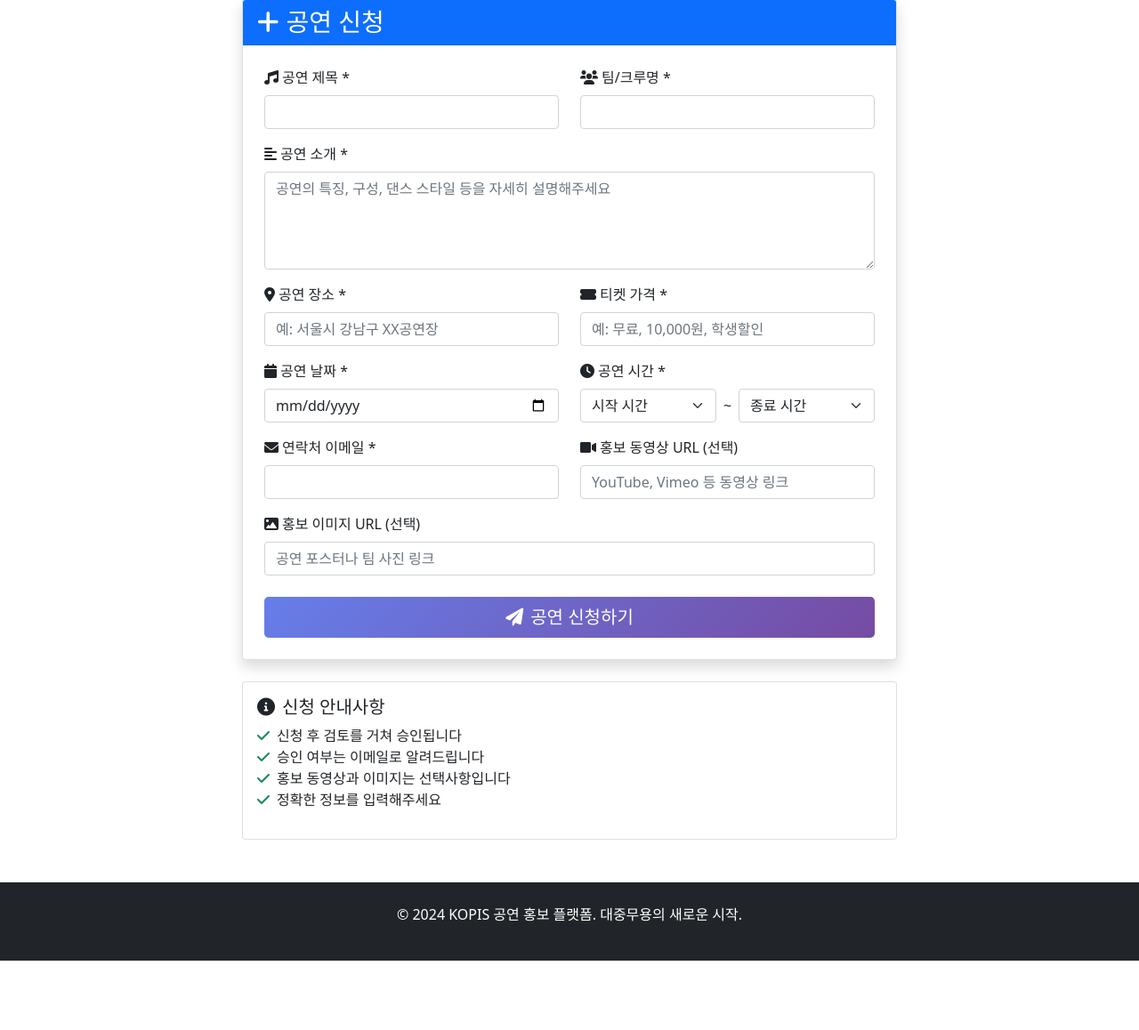
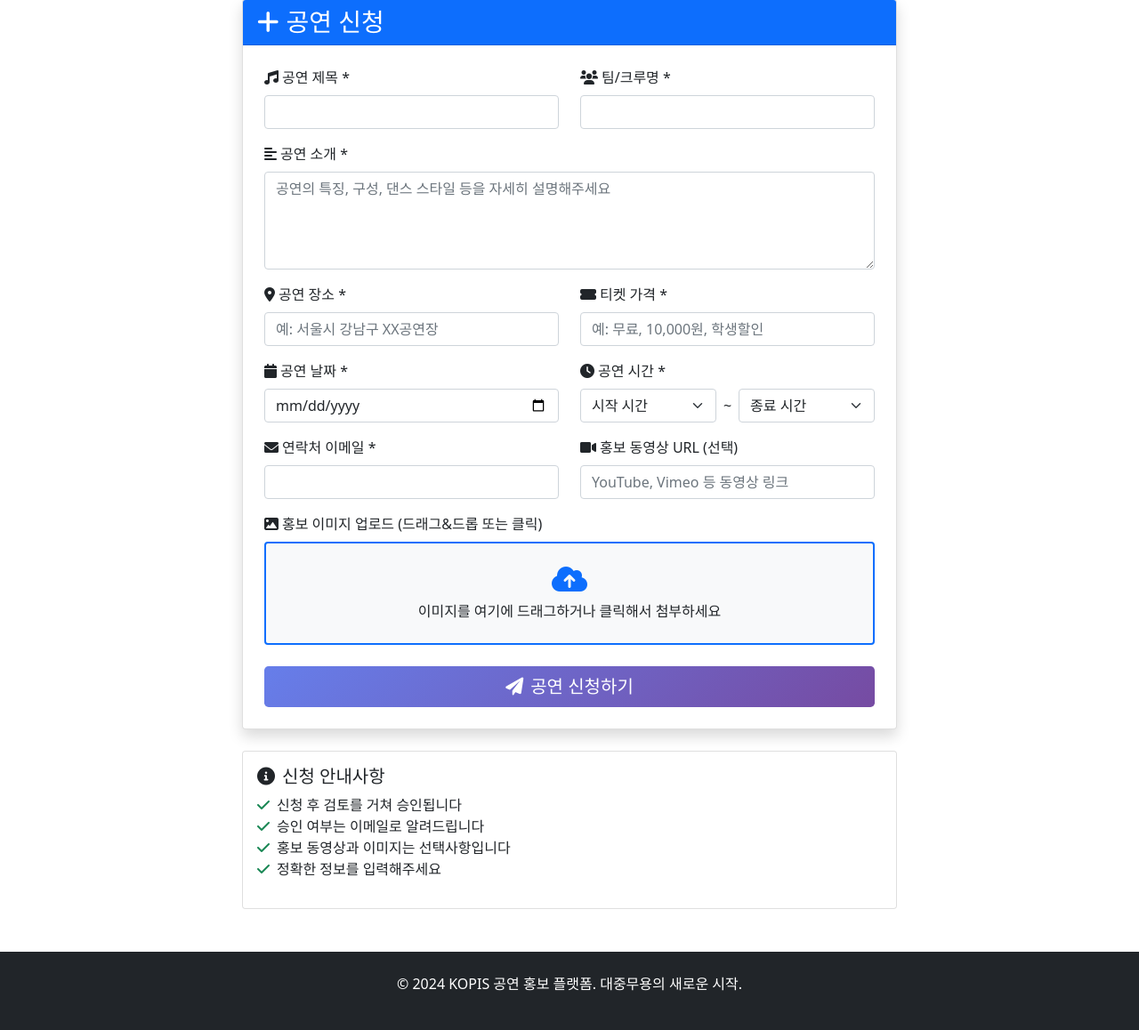
Before and after one commit to Jae-Sung-LEE-create/kopis-performance, a Flask app: page /submit in a window 1280 px wide. Shown: the part 111-1269 px from the top of the page at 89% size. Before the commit the page ends 1191 px from the top, so only its background shows below. Run offline with Flask 3, Linux system fonts and the light colour scheme; the visitor is signed in with stand-in values (Sample User, id 1).

Commit message:
feat: 공연신청 이미지 업로드(드래그&드롭/첨부), 시간 드롭다운, 업로드 폴더 자동생성

```diff
--- a/main.py
+++ b/main.py
@@ -1,11 +1,12 @@
 from flask_sqlalchemy import SQLAlchemy
 from sqlalchemy import func
-from flask import Flask, request, render_template, redirect, url_for, flash
+from flask import Flask, request, render_template, redirect, url_for, flash, send_from_directory
 from flask_login import LoginManager, UserMixin, login_user, login_required, logout_user, current_user
 from werkzeug.security import generate_password_hash, check_password_hash
 import os
 from datetime import datetime
 from dotenv import load_dotenv
+import uuid
 
 load_dotenv()
 
@@ -257,6 +258,15 @@ def performance_detail(performance_id):
 def submit_performance():
     """공연 신청 폼"""
     if request.method == 'POST':
+        image_url = None
+        if 'image_file' in request.files and request.files['image_file'].filename:
+            image = request.files['image_file']
+            ext = image.filename.rsplit('.', 1)[-1].lower()
+            filename = f"{uuid.uuid4().hex}.{ext}"
+            upload_dir = os.path.join('static', 'uploads')
+            os.makedirs(upload_dir, exist_ok=True)
+            image.save(os.path.join(upload_dir, filename))
+            image_url = f"/static/uploads/{filename}"
         performance = Performance(
             title=request.form['title'],
             group_name=request.form['group_name'],
@@ -264,19 +274,16 @@ def submit_performance():
             location=request.form['location'],
             price=request.form['price'],
             date=request.form['date'],
-            time=request.form['time'],
+            time=f"{request.form['start_time']}~{request.form['end_time']}",
             contact_email=request.form['contact_email'],
             video_url=request.form.get('video_url'),
-            image_url=request.form.get('image_url'),
+            image_url=image_url,
             user_id=current_user.id
         )
-
         db.session.add(performance)
         db.session.commit()
-
         flash('공연 신청이 완료되었습니다! 관리자 승인 후 홈페이지에 표시됩니다.', 'success')
         return redirect(url_for('submit_performance'))
-
     return render_template("submit.html")
 
 # 앱 실행은 start.py에서 처리
--- a/templates/submit.html
+++ b/templates/submit.html
@@ -114,12 +114,41 @@
                         </div>
 
                         <div class="mb-4">
-                            <label for="image_url" class="form-label">
-                                <i class="fas fa-image me-1"></i>홍보 이미지 URL (선택)
+                            <label for="image_file" class="form-label">
+                                <i class="fas fa-image me-1"></i>홍보 이미지 업로드 (드래그&드롭 또는 클릭)
                             </label>
-                            <input type="url" class="form-control" id="image_url" name="image_url"
-                                   placeholder="공연 포스터나 팀 사진 링크">
+                            <div id="dropzone" class="border border-2 border-primary rounded p-4 text-center bg-light" style="cursor:pointer;">
+                                <i class="fas fa-cloud-upload-alt fa-2x text-primary mb-2"></i>
+                                <div>이미지를 여기에 드래그하거나 클릭해서 첨부하세요</div>
+                                <input type="file" class="form-control d-none" id="image_file" name="image_file" accept="image/*">
+                                <img id="preview" src="#" alt="미리보기" class="img-fluid mt-3 d-none" style="max-height:200px;"/>
+                            </div>
                         </div>
+                        <script>
+                            const dropzone = document.getElementById('dropzone');
+                            const fileInput = document.getElementById('image_file');
+                            const preview = document.getElementById('preview');
+                            dropzone.addEventListener('click', () => fileInput.click());
+                            dropzone.addEventListener('dragover', e => { e.preventDefault(); dropzone.classList.add('bg-primary', 'text-white'); });
+                            dropzone.addEventListener('dragleave', e => { e.preventDefault(); dropzone.classList.remove('bg-primary', 'text-white'); });
+                            dropzone.addEventListener('drop', e => {
+                                e.preventDefault();
+                                dropzone.classList.remove('bg-primary', 'text-white');
+                                fileInput.files = e.dataTransfer.files;
+                                showPreview();
+                            });
+                            fileInput.addEventListener('change', showPreview);
+                            function showPreview() {
+                                if (fileInput.files && fileInput.files[0]) {
+                                    const reader = new FileReader();
+                                    reader.onload = e => {
+                                        preview.src = e.target.result;
+                                        preview.classList.remove('d-none');
+                                    };
+                                    reader.readAsDataURL(fileInput.files[0]);
+                                }
+                            }
+                        </script>
 
                         <div class="d-grid gap-2">
                             <button type="submit" class="btn btn-primary btn-lg">
```
